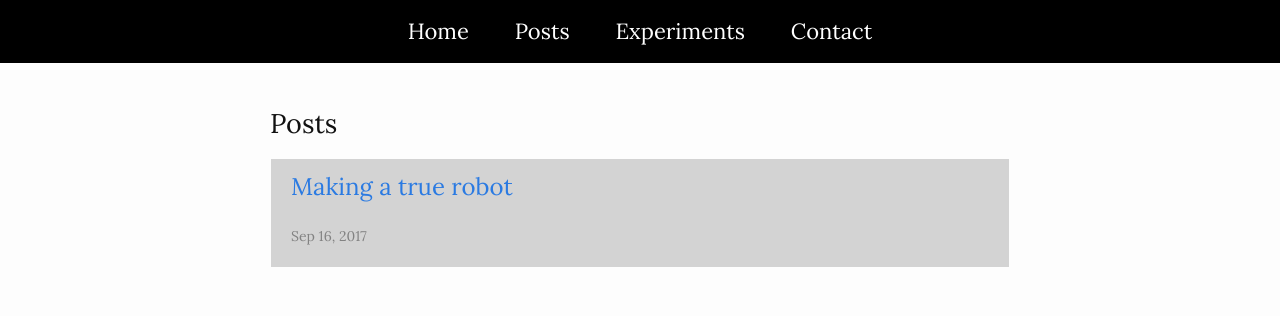
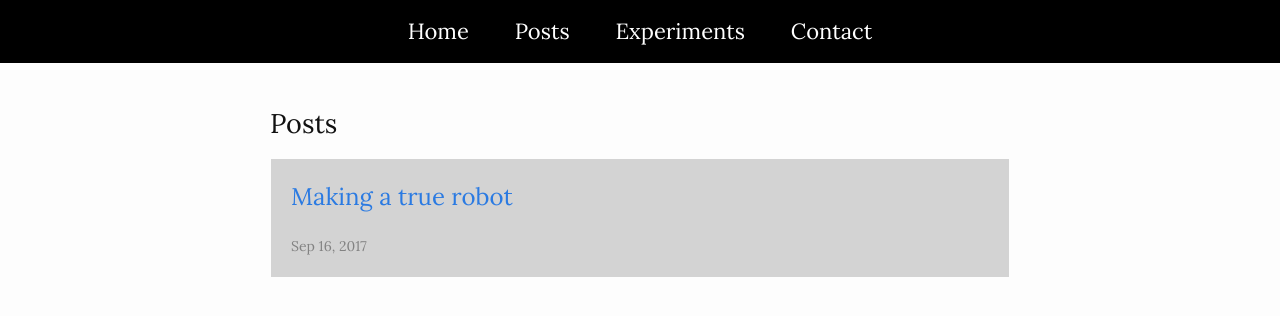
Before and after one commit to tblondelle/tblondelle.github.io, a Jekyll site: the page built from posts.md, in a window 1280 px wide. Shown: the top 316 px of the page. Built offline with Jekyll 4.4.1, drawn with Linux system fonts in a browser that asks for light colours; nearby versions of some CDN libraries.

Commit message:
Update _layout.scss

```diff
--- a/_sass/_layout.scss
+++ b/_sass/_layout.scss
@@ -187,7 +187,6 @@
 .post-meta {
     font-size: $small-font-size;
     color: $grey-color;
-    margin-top: -$spacing-unit/3;
 }
 
 .post-link {
```
